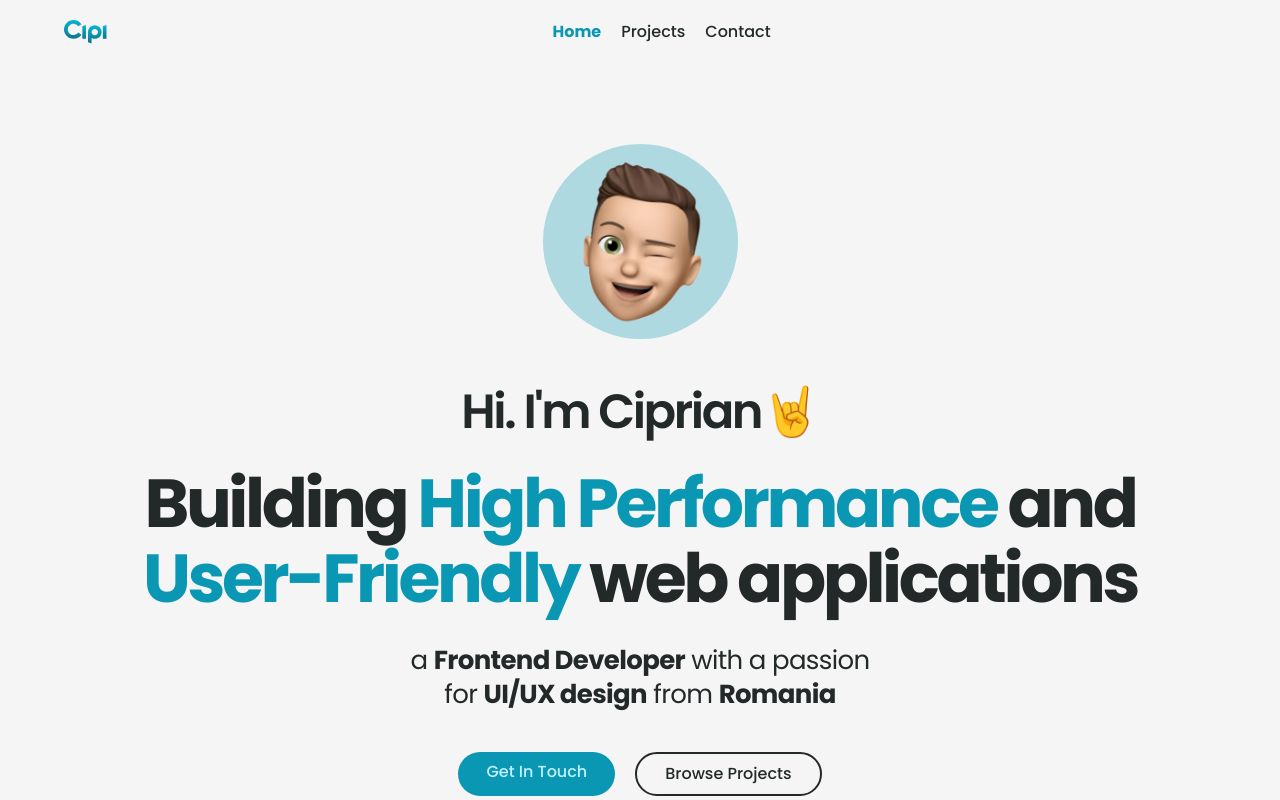
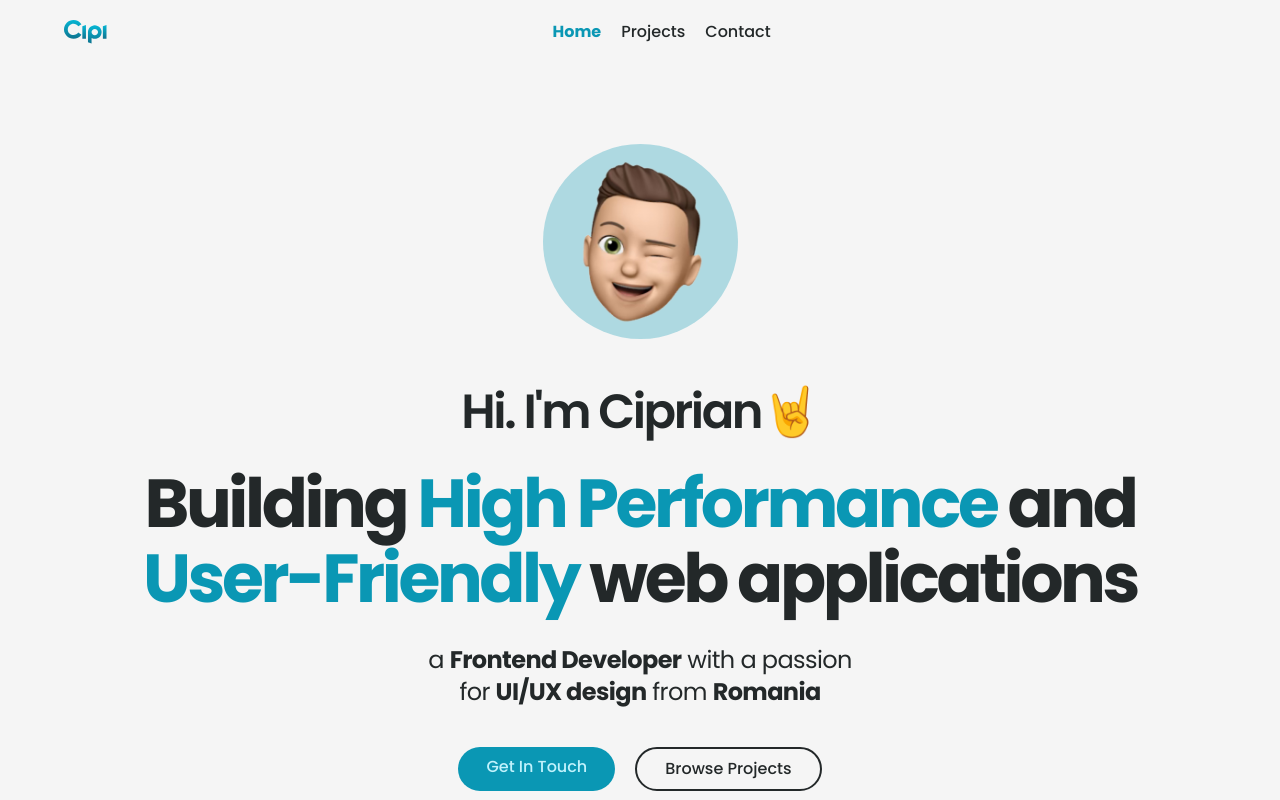
Before and after one commit to CipriRO/cipi-portfolio, a Next.js app: page / in a window 1280 px wide. Shown: the top 800 px of the page. Built offline with nearby package versions, Linux system fonts and the light colour scheme.

Commit message:
fix: decrease font size for h4 elements

```diff
--- a/app/components/ui/Headings.tsx
+++ b/app/components/ui/Headings.tsx
@@ -40,6 +40,6 @@ export const H4 = ({
 }: ComponentPropsWithoutRef<"h4"> & { className?: string }) => {
   return (
     //text-[clamp(20px,_3.5vw,_24px)]
-    <h4 className={cn("text-[22px] sm:text-[26px]", className)} {...props} />
+    <h4 className={cn("text-[22px] sm:text-[24px]", className)} {...props} />
   );
 };
```
